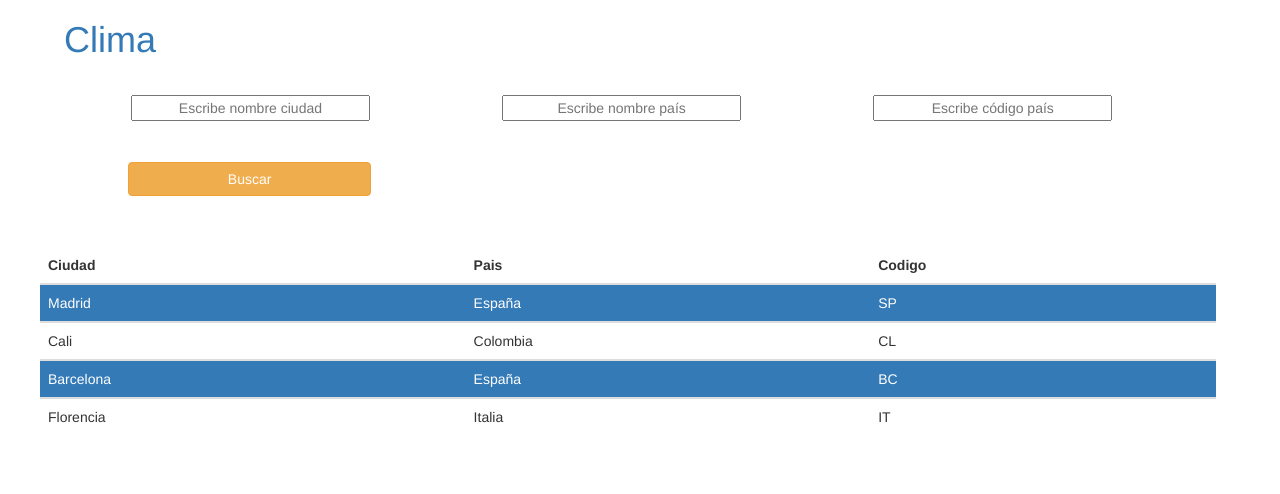
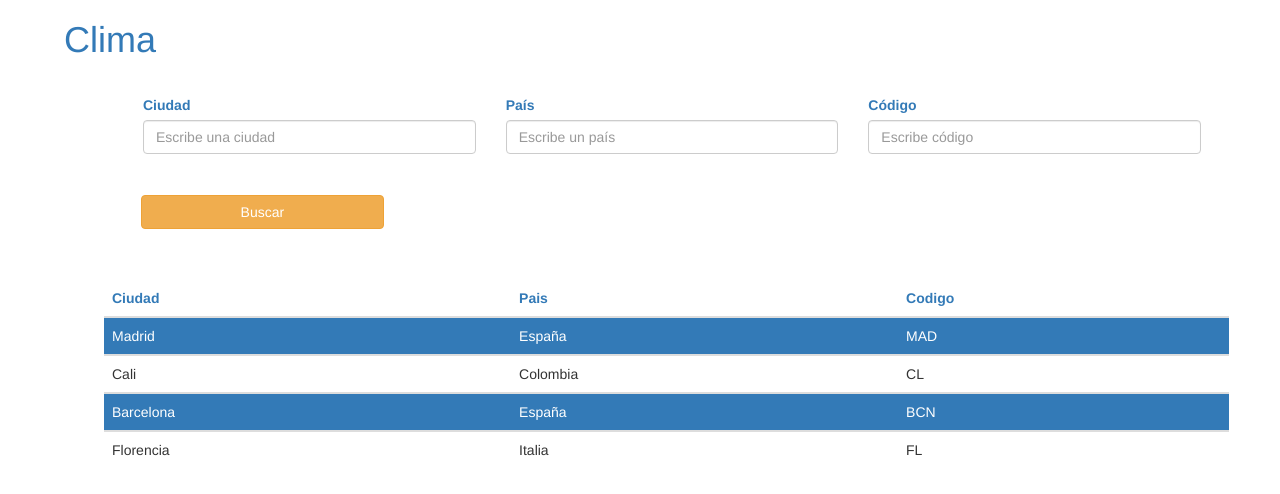
Before and after one commit to pipe473/-locationWeather, an Angular app: page / in a window 1280 px wide. Shown: the top 494 px of the page. Built offline with nearby package versions, Linux system fonts and the light colour scheme.

Commit message:
Formulario modificado y ajustes del diseño terminados, falta la logica

```diff
--- a/src/app/components/ciudades/ciudades.component.html
+++ b/src/app/components/ciudades/ciudades.component.html
@@ -16,20 +16,20 @@
     <div>
       <h1>Clima</h1>
       <form>
-        <div class="form-group row">
-          <!-- <label for="staticEmail" class="col-sm-12 col-form-label">Ciudad</label> -->
-          <div class="col-sm-4">
-            <input type="text" readonly class="form-control-plaintext" id="staticEmail" value="" placeholder="Escribe nombre ciudad">
+        <div class="form-row">
+            <div class="form-group col-md-4">
+              <label for="inputCiudad">Ciudad</label>
+              <input type="ciudad" class="form-control" id="inputCiudad" placeholder="Escribe una ciudad">
+            </div>
+            <div class="form-group col-md-4">
+              <label for="inputPais">País</label>
+              <input type="pais" class="form-control" id="inputPais" placeholder="Escribe un país">
+            </div>
+            <div class="form-group col-md-4">
+                <label for="inputCodigo">Código</label>
+                <input type="codigo" class="form-control" id="inputCodigo" placeholder="Escribe código">
+              </div>
           </div>
-          <!-- <span for="staticEmail" class="col-sm-12 col-form-span">País</span> -->
-          <div class="col-sm-4">
-            <input type="text" readonly class="form-control-plaintext" id="staticEmail" value="" placeholder="Escribe nombre país">
-          </div>
-          <!-- <span for="staticEmail" class="col-sm-12 col-form-span">Código</span> -->
-          <div class="col-sm-4">
-            <input type="text" readonly class="form-control-plaintext" id="staticEmail" value="" placeholder="Escribe código país">
-          </div>
-        </div>
         <button type="submit" class="btn btn-warning mb-2">Buscar</button>
       </form>
       <div *ngIf="ciudades.length === 0">
--- a/src/app/components/ciudades/ciudades.component.scss
+++ b/src/app/components/ciudades/ciudades.component.scss
@@ -1,6 +1,23 @@
 .main-list{
     list-style: none;
-    margin-right: 5%;
+    margin-left: 5%;
+    width: 91%;
+}
+
+label {
+    color: #337ab7;
+}
+
+th{
+    color: #337ab7;
+}
+
+// td{
+//     color: #337ab7;
+// }
+
+::placeholder{
+    color: #337ab7;
 }
 
 body > div > h1{
@@ -26,7 +43,7 @@ body > div > form{
 
 body > div > form > button{
     width: 19%;
-    margin-left: 10%;
+    margin-left: 11%;
     margin-top: 2%;
     margin-bottom: 4%;
 }
--- a/src/app/components/ciudades/ciudades.component.ts
+++ b/src/app/components/ciudades/ciudades.component.ts
@@ -12,10 +12,10 @@ export class CiudadesComponent implements OnInit {
 
   constructor(){
     this.ciudades = [
-      new Ciudad ('Madrid', 'España', 'SP'),
+      new Ciudad ('Madrid', 'España', 'MAD'),
       new Ciudad ('Cali', 'Colombia', 'CL'),
-      new Ciudad ('Barcelona', 'España', 'BC'),
-      new Ciudad ('Florencia', 'Italia', 'IT')
+      new Ciudad ('Barcelona', 'España', 'BCN'),
+      new Ciudad ('Florencia', 'Italia', 'FL')
     ]
   }
   ngOnInit(): void {
```
